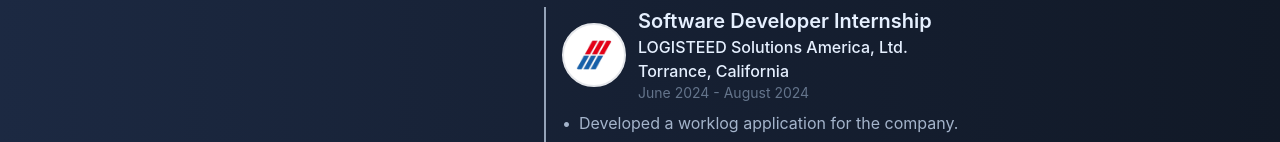
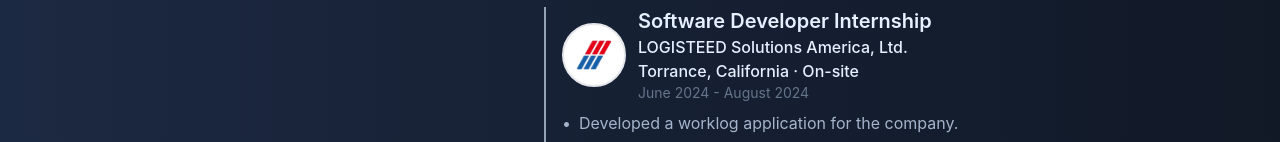
Before and after one commit to shunakiya/portfolio, a React (Vite) app: page / in a window 1280 px wide. Shown: the part 779-921 px from the top of the page. Built offline with nearby package versions, Linux system fonts and the light colour scheme.

Commit message:
added on-site for experience

```diff
--- a/src/components/Experience.tsx
+++ b/src/components/Experience.tsx
@@ -19,7 +19,9 @@ export default function Experience() {
               <p className="text-base font-medium">
                 LOGISTEED Solutions America, Ltd.
               </p>
-              <p className="text-base font-medium">Torrance, California</p>
+              <p className="text-base font-medium">
+                Torrance, California · On-site
+              </p>
               <p className="text-slate-500 text-sm">June 2024 - August 2024</p>
             </div>
           </div>
```
